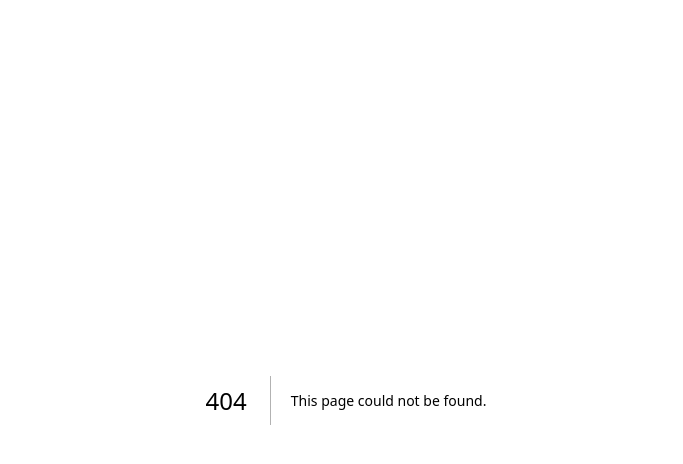
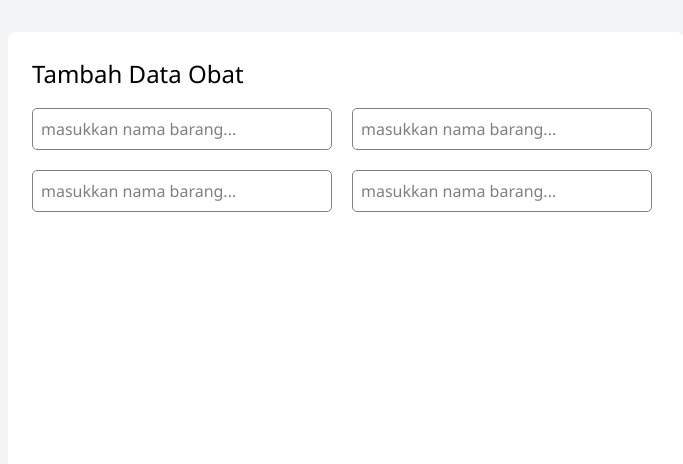
Before and after one commit to niissxy/management-gudang-obat, a Next.js app: page /obat/tambah-data in a window 1280 px wide. Before the commit this address had no page. Shown: the top 464 px of the page, without its empty margins (294-977 px from the left). Built offline with nearby package versions, Linux system fonts and the light colour scheme.

Commit message:
update bg color

```diff
--- a/app/components/Sidebar.tsx
+++ b/app/components/Sidebar.tsx
@@ -97,7 +97,7 @@ export default function Sidebar() {
               </ul>
             )}
           </li>
-          <li style={{ marginTop: '160px' }}>
+          <li style={{ marginTop: '50px' }}>
             <div>
             <p>{session.user?.name}</p>
             <p className='text-blue-300'>{session.user?.email}</p>
--- a/app/distribusi/page.tsx
+++ b/app/distribusi/page.tsx
@@ -6,7 +6,7 @@ import Sidebar from "@/app/components/Sidebar";
 export default function Page() {
 
   return (
-    <main className="flex">
+    <main className="flex min-h-screen bg-gray-100">
       {/* Sidebar tetap di kiri */}
       <Sidebar />
 
--- a/app/gudang/1/page.tsx
+++ b/app/gudang/1/page.tsx
@@ -6,7 +6,7 @@ import Sidebar from "@/app/components/Sidebar";
 export default function Page() {
 
   return (
-    <main className="flex">
+    <main className="flex min-h-screen bg-gray-100">
       {/* Sidebar tetap di kiri */}
       <Sidebar />
 
--- a/app/gudang/2/page.tsx
+++ b/app/gudang/2/page.tsx
@@ -6,7 +6,7 @@ import Sidebar from "@/app/components/Sidebar";
 export default function Page() {
 
   return (
-    <main className="flex">
+    <main className="flex min-h-screen bg-gray-100">
       {/* Sidebar tetap di kiri */}
       <Sidebar />
 
--- a/app/gudang/3/page.tsx
+++ b/app/gudang/3/page.tsx
@@ -6,7 +6,7 @@ import Sidebar from "@/app/components/Sidebar";
 export default function Page() {
 
   return (
-    <main className="flex">
+    <main className="flex min-h-screen bg-gray-100">
       {/* Sidebar tetap di kiri */}
       <Sidebar />
 
--- a/app/gudang/utama/page.tsx
+++ b/app/gudang/utama/page.tsx
@@ -6,7 +6,7 @@ import Sidebar from "@/app/components/Sidebar";
 export default function Page() {
 
   return (
-    <main className="flex">
+    <main className="flex min-h-screen bg-gray-100">
       {/* Sidebar tetap di kiri */}
       <Sidebar />
 
--- a/app/home/page.tsx
+++ b/app/home/page.tsx
@@ -4,7 +4,7 @@ const Home: React.FC = () => {
   return (
     <>
       <Sidebar />
-      <main>
+      <main className="flex min-h-screen bg-gray-100">
         <p></p>
       </main>
     </>
--- a/app/kategori/page.tsx
+++ b/app/kategori/page.tsx
@@ -6,7 +6,7 @@ import Sidebar from "@/app/components/Sidebar";
 export default function Page() {
 
   return (
-    <main className="flex">
+    <main className="flex min-h-screen bg-gray-100">
       {/* Sidebar tetap di kiri */}
       <Sidebar />
 
--- a/app/obat/page.tsx
+++ b/app/obat/page.tsx
@@ -7,7 +7,7 @@ import Link from "next/link";
 export default function Page() {
 
   return (
-    <main className="flex">
+    <main className="flex min-h-screen bg-gray-100">
       {/* Sidebar tetap di kiri */}
       <Sidebar />
 
@@ -17,7 +17,7 @@ export default function Page() {
           <div className="mb-4">
           </div>
           <div className="flex justify-end">
-            <Link href="/tambah-data">
+            <Link href="/obat/tambah-data">
             <button
             className="bg-blue-500 text-white px-4 py-2 rounded"
             style={{ marginRight: '100px' }}
--- /dev/null
+++ b/app/obat/tambah-data/page.tsx
@@ -0,0 +1,36 @@
+'use client';
+
+import Card from "@/app/components/cards";
+
+export default function TambahDataObat() {
+  return (
+    <main className="flex min-h-screen bg-gray-100">
+      <Card title="Tambah Data Obat">
+        <div>
+          <input
+            className="border p-2 mr-2"
+            style={{ border: '1px solid grey', color: 'black', borderRadius: '5px', width: '300px', marginRight: '20px' }}
+            placeholder="masukkan nama barang..."
+          />
+          <input
+            className="border p-2 mr-2"
+            style={{ border: '1px solid grey', color: 'black', borderRadius: '5px', width: '300px' }}
+            placeholder="masukkan nama barang..."
+          />
+        </div>
+        <div style={{ marginTop: '20px' }}>
+          <input
+            className="border p-2 mr-2"
+            style={{ border: '1px solid grey', color: 'black', borderRadius: '5px', width: '300px', marginRight: '20px' }}
+            placeholder="masukkan nama barang..."
+          />
+          <input
+            className="border p-2 mr-2"
+            style={{ border: '1px solid grey', color: 'black', borderRadius: '5px', width: '300px' }}
+            placeholder="masukkan nama barang..."
+          />
+        </div>
+      </Card>
+    </main>
+  );
+}
--- a/app/suplier/page.tsx
+++ b/app/suplier/page.tsx
@@ -8,7 +8,7 @@ import Sidebar from "@/app/components/Sidebar";
 export default function Page() {
 
   return (
-    <main className="flex">
+    <main className="flex min-h-screen bg-gray-100">
       {/* Sidebar tetap di kiri */}
       <Sidebar />
 
```
